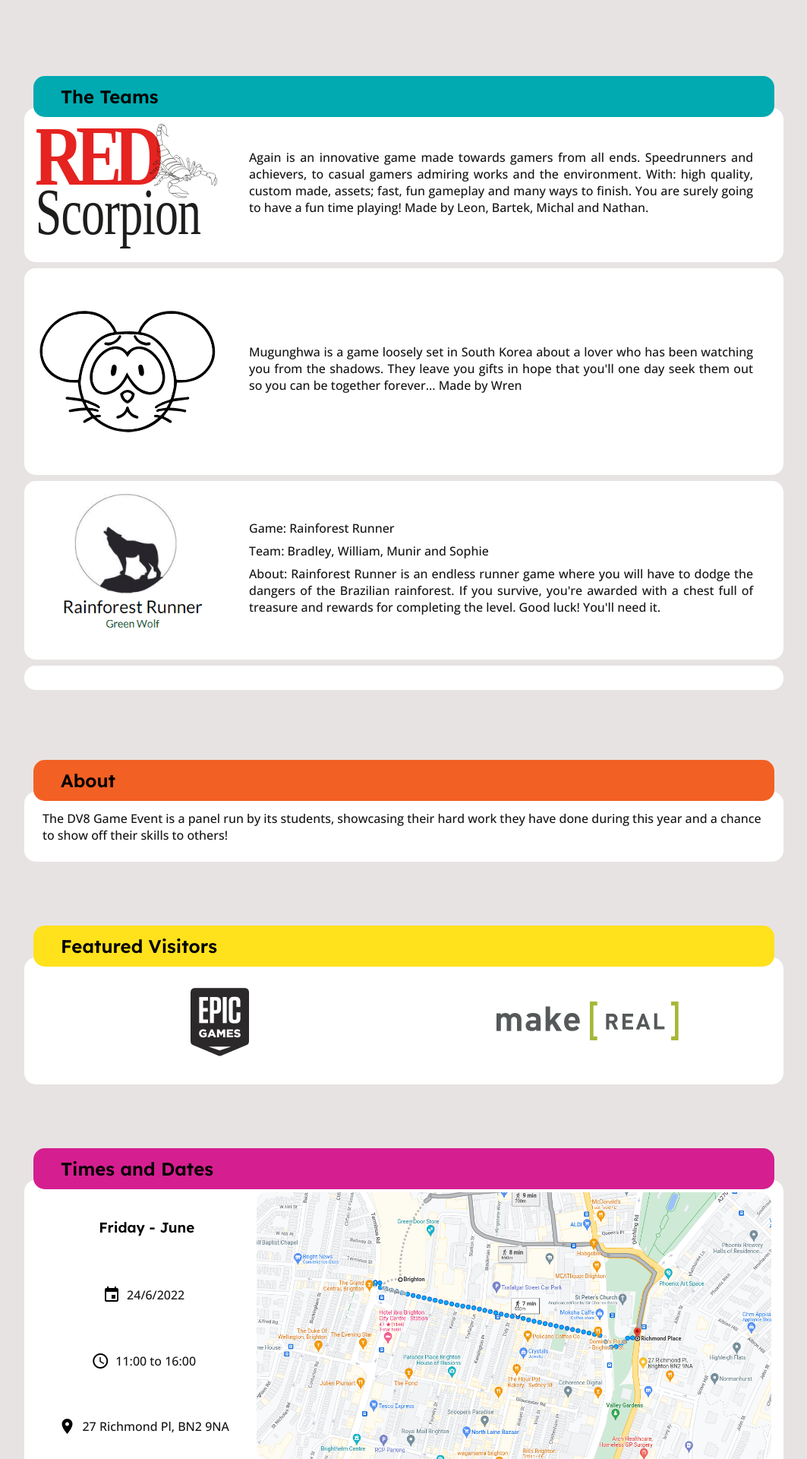
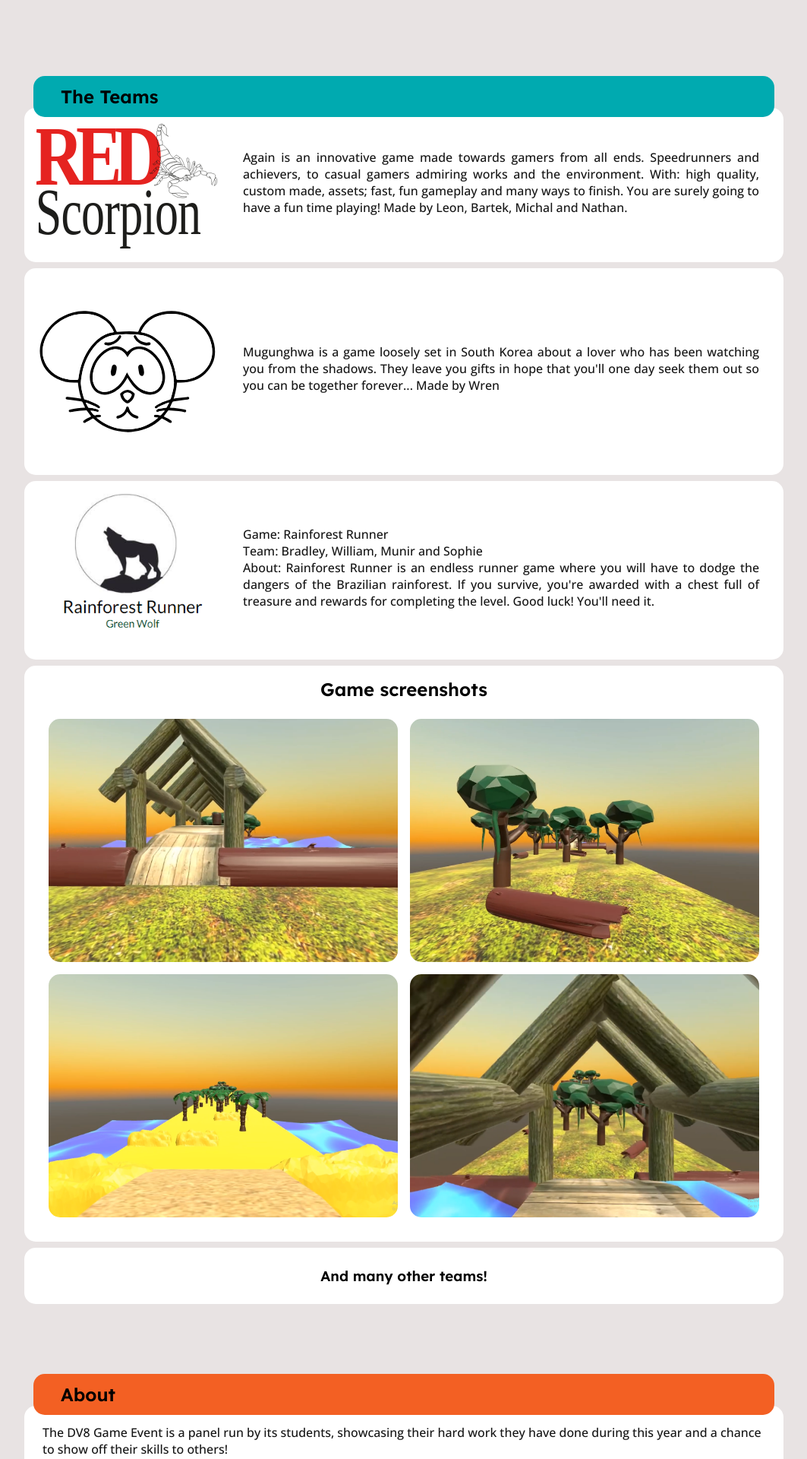
Before and after one commit to Fluffy-Bean/GameExpo, a PHP site: page / in a window 1280 px wide. Shown: the part 242-2162 px from the top of the page at 76% size, without its empty margins (108-1171 px from the left). Run offline with PHP 8.4, Linux system fonts and the light colour scheme.

Commit message:
Fixed gallery

```diff
--- a/css/team.css
+++ b/css/team.css
@@ -1,3 +1,11 @@
+/*
+	When page thin content stacks
+*/
+#team div:last-child {
+	justify-content: center;
+	align-items: center;
+}
+
 #team div img {
 	/*width: 100%;*/
 	max-width: 20em;
@@ -21,15 +29,40 @@
 #team div div {
 	display: block;
 }
-#teams div p {
+#team div p {
 	margin: 0 !important;
 }
 #team div span {
 	margin: 0 0.5em;
 }
 
+#team .gallery {
+	display: flex;
+	flex-direction: column;
+}
+#team .gallery div {
+	margin: auto -1em -1em;
+
+	display: flex;
+}
+#team .gallery div img {
+	margin: 0.5em;
+
+	min-width: none;
+	max-width: 100%;
+	height: 23em;
+
+
+	object-fit: cover;
+}
+#team .gallery h3 {
+	font-size: 24px;
+
+	margin: 0;
+}
+
 /*
-  When page is too thin, the picture and text stacks
+  Normal page view
 */
 
 @media (min-width:621px) {
@@ -40,4 +73,17 @@
 	#team div img {
 		min-width: 15em;
 	}
+	#team .gallery div img {
+		margin: 0.5em;
+
+		max-width: calc(50% - 1em);
+		width: 100%;
+		min-width: 20em;
+	}
+	#team .gallery div {
+		margin: auto -0.5em -0.5em;
+
+		flex-wrap: wrap;
+		justify-content: space-around;
+	}
 }
--- a/index.php
+++ b/index.php
@@ -30,7 +30,7 @@
 			<section id="team">
 				<h2>The Teams</h2>
 				<?php
-				include"ui/teams.php";
+				include"ui/teams.html";
 				?>
 			</section>
 
--- a/ui/teams.php
+++ b/ui/teams.html
@@ -7,6 +7,8 @@
   </div>
 </div>
 -->
+
+<!-- RedScorpion -->
 <div>
   <img src="images/teams/RSLogo.svg" alt="Red Scorpion logo" loading="lazy">
   <span></span>
@@ -14,6 +16,8 @@
     <p>Again is an innovative game made towards gamers from all ends. Speedrunners and achievers, to casual gamers admiring works and the environment. With: high quality, custom made, assets; fast, fun gameplay and many ways to finish. You are surely going to have a fun time playing! Made by Leon, Bartek, Michal and Nathan.</p>
   </div>
 </div>
+
+<!-- Spooked Mouse -->
 <div>
   <img src="images/teams/Spooked_Mouse.svg" alt="Spooked Mouse logo" loading="lazy">
   <span></span>
@@ -21,6 +25,8 @@
     <p>Mugunghwa is a game loosely set in South Korea about a lover who has been watching you from the shadows. They leave you gifts in hope that you'll one day seek them out so you can be together forever... Made by Wren</p>
   </div>
 </div>
+
+<!-- ... -->
 <div>
   <img src="images/teams/rainforestRunner.png" alt="Rainforrest Runner logo" loading="lazy">
   <span></span>
@@ -30,9 +36,17 @@
     <p>About: Rainforest Runner is an endless runner game where you will have to dodge the dangers of the Brazilian rainforest. If you survive, you're awarded with a chest full of treasure and rewards for completing the level. Good luck! You'll need it.</p>
   </div>
 </div>
+<div class="gallery">
+  <h3>Game screenshots</h3>
+  <div>
+    <img src="./images/gallery/1.png" loading="lazy">
+    <img src="./images/gallery/2.png" loading="lazy">
+    <img src="./images/gallery/3.png" loading="lazy">
+    <img src="./images/gallery/4.png" loading="lazy">
+  </div>
+</div>
+
+<!-- More! -->
 <div>
-  <?php
-    $images = glob("../images/gallery/*.{jpg,jpeg,gif,png,bmp,webp}", GLOB_BRACE);
-    foreach ($images as $i) { echo "<img src='gallery/". basename($i) ."'>"; };
-  ?>
+  <h3>And many other teams!</h3>
 </div>
```
Also changed, not shown: images/gallery/1.png (added), images/gallery/2.png (added), images/gallery/3.png (renamed from images/gallery/image(2).png), images/gallery/4.png (added), 3 other files.
